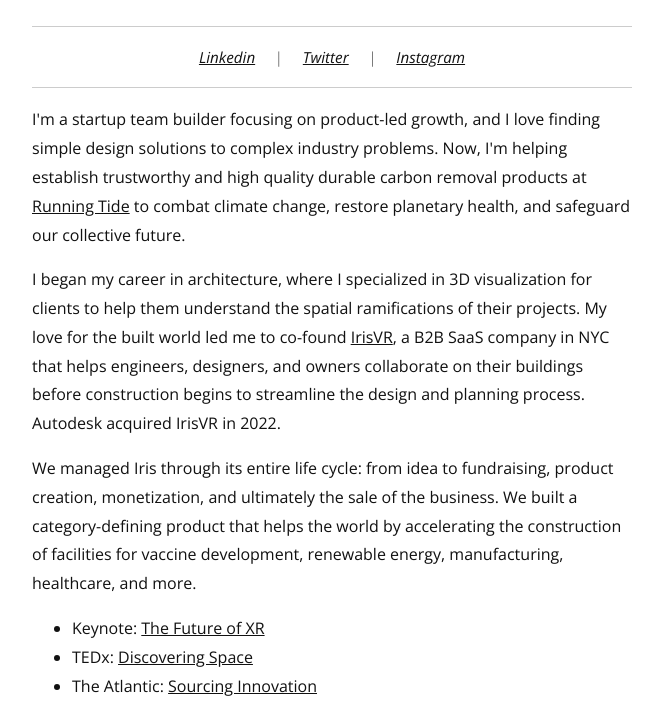
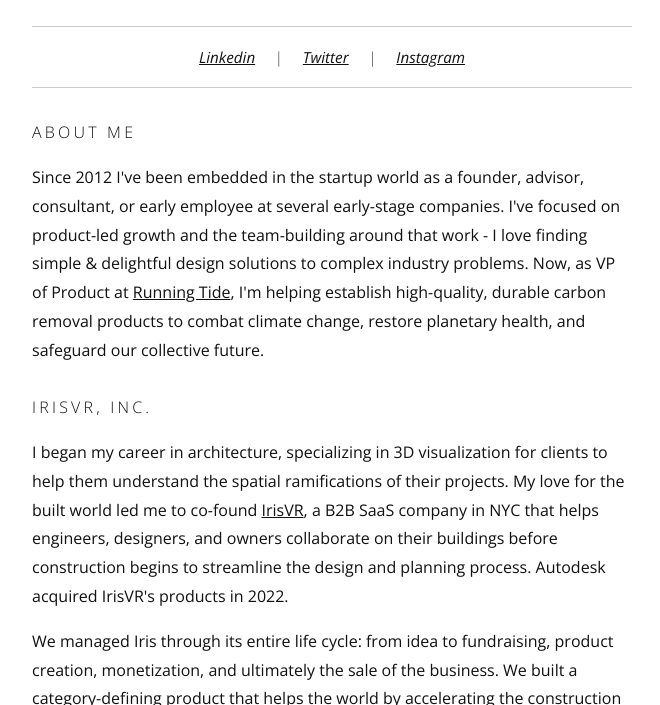
Before and after one commit to sscranton/shanescranton, a website built with webpack: page index.html in a window 1280 px wide. Shown: the part 95-800 px from the top of the page, without its empty margins (308-968 px from the left). Built offline with nearby package versions, Linux system fonts and the light colour scheme.

Commit message:
Adding sections

```diff
--- a/css/style.css
+++ b/css/style.css
@@ -144,6 +144,14 @@
     font-size: 1.2em;
     letter-spacing: 0.4em;
     margin: 3em 0 1.5em 0;
+  }
+
+  h3 {
+    font-weight: 300;
+    text-transform: uppercase;
+    font-size: 1em;
+    letter-spacing: 0.2em;
+    margin: 1.8em 0 0 0;
   }
 
   a:link, a:visited {
--- a/index.html
+++ b/index.html
@@ -35,11 +35,15 @@
 
   <hr></hr>
 
-  <p>I'm a startup team builder focusing on product-led growth, and I love finding simple design solutions to complex industry problems. Now, I'm helping establish trustworthy and high quality durable carbon removal products at <a href="https://www.runningtide.com/">Running Tide</a> to combat climate change, restore planetary health, and safeguard our collective future.</p>
+  <h3>About Me</h3>
 
-  <p>I began my career in architecture, where I specialized in 3D visualization for clients to help them understand the spatial ramifications of their projects. My love for the built world led me to co-found <a href="https://www.irisvr.com">IrisVR</a>, a B2B SaaS company in NYC that helps engineers, designers, and owners collaborate on their buildings before construction begins to streamline the design and planning process. Autodesk acquired IrisVR in 2022.</p>
+  <p>Since 2012 I've been embedded in the startup world as a founder, advisor, consultant, or early employee at several early-stage companies. I've focused on product-led growth and the team-building around that work - I love finding simple & delightful design solutions to complex industry problems. Now, as VP of Product at <a href="https://www.runningtide.com/">Running Tide</a>, I'm helping establish high-quality, durable carbon removal products to combat climate change, restore planetary health, and safeguard our collective future.</p>
 
-  <p>We managed Iris through its entire life cycle: from idea to fundraising, product creation, monetization, and ultimately the sale of the business. We built a category-defining product that helps the world by accelerating the construction of facilities for vaccine development, renewable energy, manufacturing, healthcare, and more.</p>
+  <h3>IrisVR, Inc.</h3>
+
+  <p>I began my career in architecture, specializing in 3D visualization for clients to help them understand the spatial ramifications of their projects. My love for the built world led me to co-found <a href="https://www.irisvr.com">IrisVR</a>, a B2B SaaS company in NYC that helps engineers, designers, and owners collaborate on their buildings before construction begins to streamline the design and planning process. Autodesk acquired IrisVR's products in 2022.</p>
+
+  <p>We managed Iris through its entire life cycle: from idea to fundraising, product creation, monetization, and ultimately the sale of the business. We built a category-defining product that helps the world by accelerating the construction of facilities for vaccine development, renewable energy, manufacturing, healthcare, and more. Check out some of these links to learn more:</p>
 
   <p>
     <ul>
@@ -52,6 +56,10 @@
       <li>ArchDaily: <a href="https://www.archdaily.com/798224/new-tool-takes-3d-models-into-vr-with-one-click?ad_medium=gallery">VR with One Click</a></li>
     </ul>
   </p>
+
+  <h3>Joining The Climate Fight</h3>
+
+  <p>Lorem ipsum dolor sit amet consectetur adipisicing elit. Suscipit officia repudiandae beatae aspernatur modi eos tempore vitae harum. Autem, iste? Blanditiis eligendi necessitatibus libero impedit eos nobis illum, beatae dolorum? Lorem ipsum dolor sit amet consectetur adipisicing elit. Laudantium pariatur deleniti nostrum nulla fugiat iste voluptatum dolorem similique alias quis maiores minima esse odit ullam ipsum id, quasi aperiam provident!</p>
 
   <div class="snowbottom">
 
```
